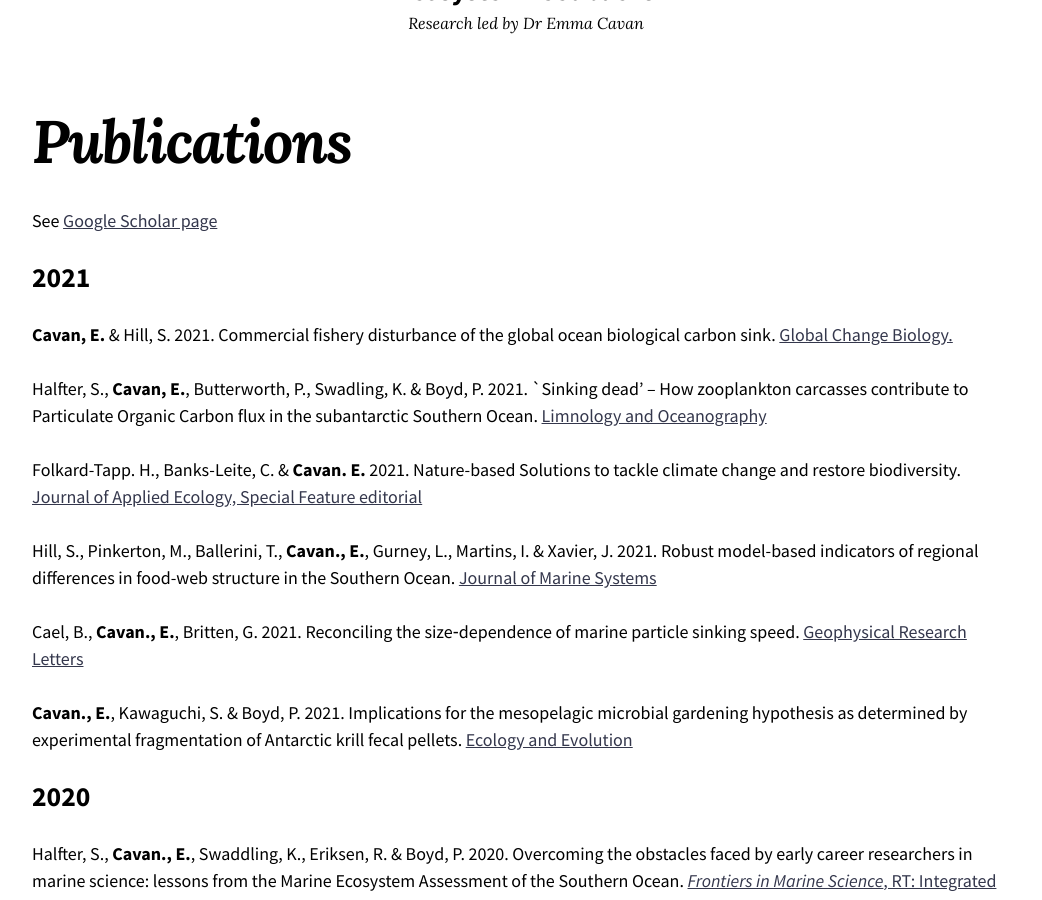
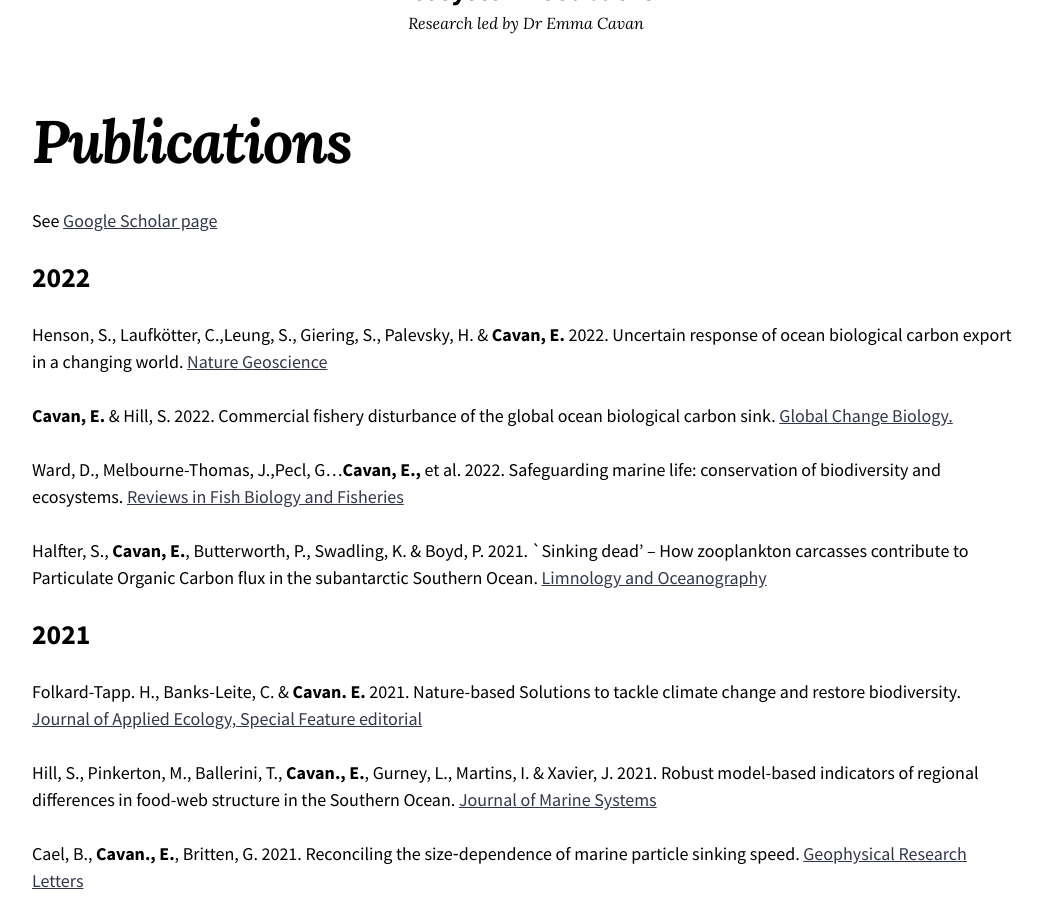
Before and after one commit to e-cavan/e-cavan.github.io, a Jekyll site: the page built from Publications/index.md, in a window 1280 px wide and 900 px high, scrolled down 261 px. Shown: the whole window, without its empty margins (114-1156 px from the left). Built offline with Jekyll 4.4.1, drawn with Linux system fonts in a browser that asks for light colours; nearby versions of some CDN libraries.

Commit message:
home page edit

```diff
--- a/Publications/index.md
+++ b/Publications/index.md
@@ -6,11 +6,17 @@ permalink: /Publications/
 
 See [Google Scholar page](https://scholar.google.com/citations?user=q2ufJ5IAAAAJ&hl=en)
 
+## 2022
+
+Henson, S., Laufkötter, C.,Leung, S., Giering, S., Palevsky, H. & **Cavan, E.** 2022. Uncertain response of ocean biological carbon export in a changing world. [Nature Geoscience](https://www.nature.com/articles/s41561-022-00927-0)
+
+**Cavan, E.** & Hill, S. 2022. Commercial fishery disturbance of the global ocean biological carbon sink. [Global Change Biology.](https://onlinelibrary.wiley.com/doi/full/10.1111/gcb.16019)
+
+Ward, D., Melbourne-Thomas, J.,Pecl, G...**Cavan, E.,** et al. 2022. Safeguarding marine life: conservation of biodiversity and ecosystems. [Reviews in Fish Biology and Fisheries](https://link.springer.com/article/10.1007/s11160-022-09700-3)
+
+Halfter, S., **Cavan, E.**, Butterworth, P., Swadling, K. & Boyd, P. 2021. `Sinking dead’ – How zooplankton carcasses contribute to Particulate Organic Carbon flux in the subantarctic Southern Ocean. [Limnology and Oceanography](https://aslopubs.onlinelibrary.wiley.com/doi/full/10.1002/lno.11971)
+
 ## 2021
-**Cavan, E.** & Hill, S. 2021. Commercial fishery disturbance of the global ocean biological carbon sink. [Global Change Biology.](https://onlinelibrary.wiley.com/doi/full/10.1111/gcb.16019)
-
-Halfter, S., **Cavan, E.**, Butterworth, P., Swadling, K. & Boyd, P. 2021. `Sinking dead’ – How     zooplankton carcasses contribute to Particulate Organic Carbon flux in the subantarctic Southern Ocean. [Limnology and Oceanography](https://aslopubs.onlinelibrary.wiley.com/doi/full/10.1002/lno.11971)
-
 Folkard-Tapp. H., Banks-Leite, C. & **Cavan. E.** 2021. Nature-based Solutions to tackle climate     change and restore biodiversity. [Journal of Applied Ecology, Special Feature editorial](https://besjournals.onlinelibrary.wiley.com/doi/full/10.1111/1365-2664.14059)
 
 Hill, S., Pinkerton, M., Ballerini, T., **Cavan., E.**, Gurney, L., Martins, I. & Xavier, J. 2021. Robust model-based indicators of regional differences in food-web structure in the Southern Ocean. [Journal of Marine Systems](https://www.sciencedirect.com/science/article/pii/S0924796321000543)
```
Also changed, not shown: _posts/2022-02-15_DEFRA.md (added, +10 -0 lines), _posts/2022-04-27-Nat_geo_paper.md (added, +9 -0 lines), _posts/2022-06-08-EFS.md (added, +15 -0 lines), _posts/2022-07-20-NAN.md (added, +14 -0 lines), Images/NAN.png (added), Images/Nat_Geo.png (added), Images/defra.png (added), 1 other file.
